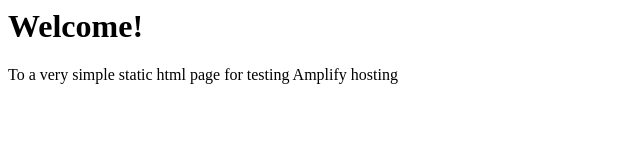
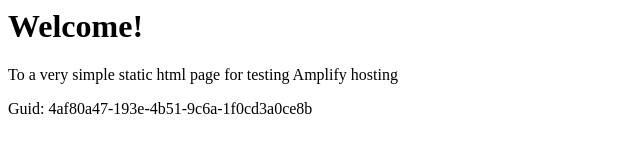
Before and after one commit to aws-aemilia-sin/Github-PR-Commit-Integration-Test-DoNotTouch-v1-prod-ap-southeast-1, a website: page src/index.html in a window 1280 px wide. Shown: the whole page, without its empty margins (0-640 px from the left). Drawn offline with Linux system fonts and the light colour scheme.

Commit message:
commit from integ tests

```diff
--- a/src/index.html
+++ b/src/index.html
@@ -1,3 +1,5 @@
+
+
 <html lang="en">
 
 <head>
@@ -10,6 +12,6 @@
 <body>
     <h1>Welcome!</h1>
     <p>To a very simple static html page for testing Amplify hosting</p>
-</body>
+    <p>Guid: 4af80a47-193e-4b51-9c6a-1f0cd3a0ce8b</p></body>
 
 </html>
```
